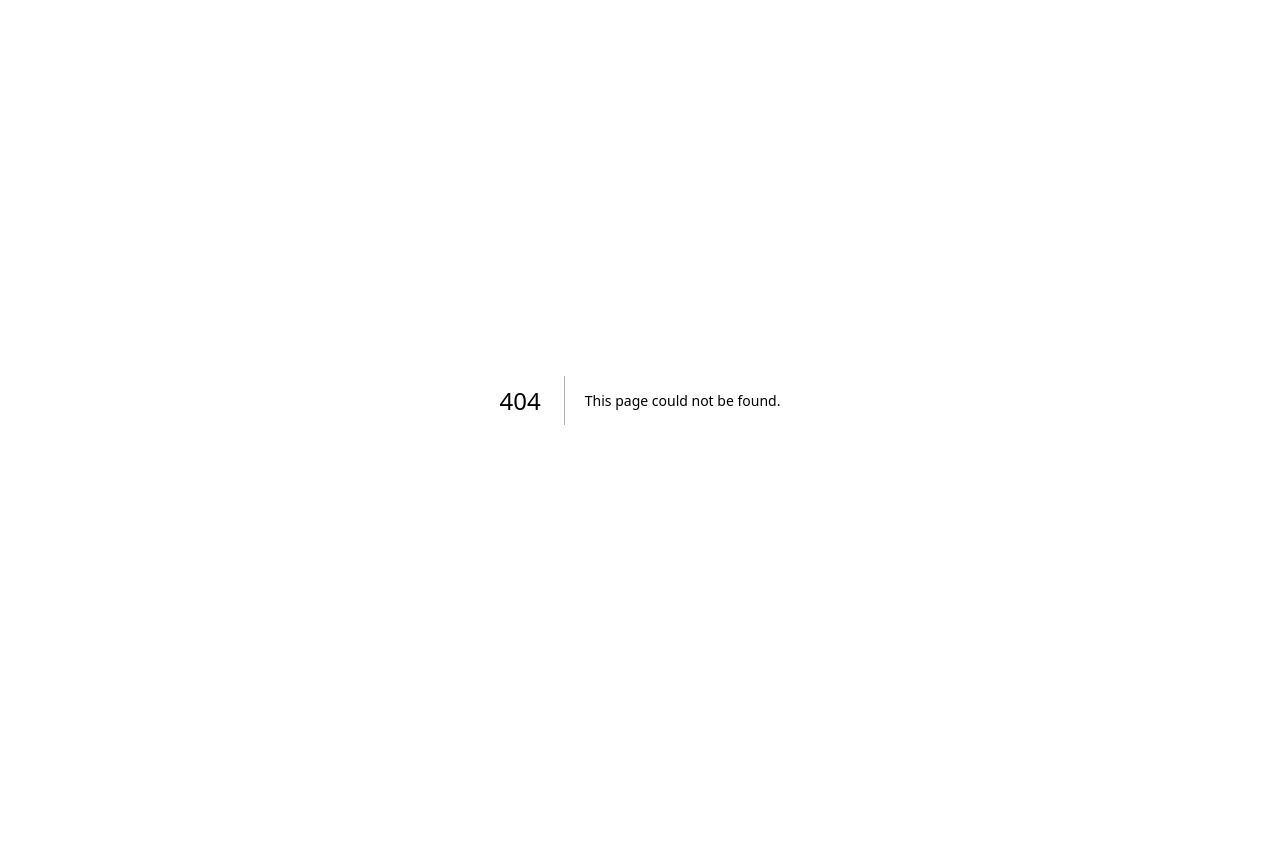
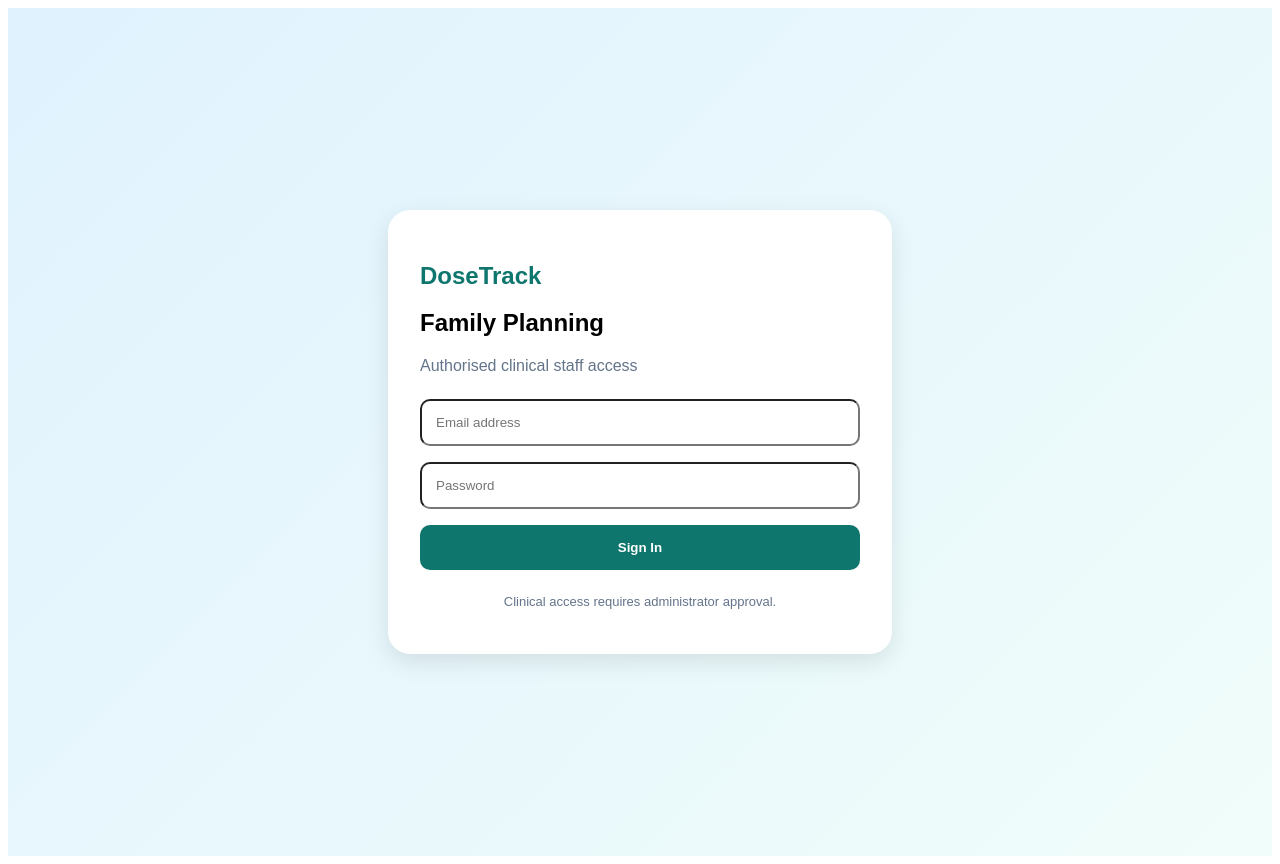
Before and after one commit to Siraajadams/Dosetracker, a Next.js app: page /family-planning/login in a window 1280 px wide. Before the commit this address had no page. Before the commit the page ends 800 px from the top, so only its background shows below. Built offline with nearby package versions, Linux system fonts and the light colour scheme; no server answers.

Commit message:
Create page.tsx

```diff
--- /dev/null
+++ b/app/family-planning/login/page.tsx
@@ -0,0 +1,119 @@
+
+"use client";
+
+import { useState } from "react";
+import { useRouter } from "next/navigation";
+import { supabase } from "@/lib/supabaseClient";
+
+export default function FamilyPlanningLogin() {
+  const router = useRouter();
+  const [email, setEmail] = useState("");
+  const [password, setPassword] = useState("");
+  const [loading, setLoading] = useState(false);
+  const [errorMessage, setErrorMessage] = useState("");
+
+  async function login(e: React.FormEvent<HTMLFormElement>) {
+    e.preventDefault();
+    setErrorMessage("");
+    setLoading(true);
+
+    try {
+      const { error } = await supabase.auth.signInWithPassword({
+        email: email.trim(),
+        password,
+      });
+
+      if (error) {
+        setErrorMessage(error.message);
+        return;
+      }
+
+      // The dashboard must independently verify
+      // approved Family Planning membership.
+      router.replace("/family-planning/dashboard");
+    } catch {
+      setErrorMessage("Unable to sign in. Please try again.");
+    } finally {
+      setLoading(false);
+    }
+  }
+
+  return (
+    <main style={{
+      minHeight: "100vh",
+      background: "linear-gradient(135deg,#e0f2fe,#f0fdfa)",
+      display: "flex",
+      alignItems: "center",
+      justifyContent: "center",
+      padding: 24,
+      fontFamily: "Arial,sans-serif"
+    }}>
+      <section style={{
+        width: "100%",
+        maxWidth: 440,
+        background: "#fff",
+        borderRadius: 22,
+        padding: 32,
+        boxShadow: "0 8px 25px rgba(0,0,0,.10)"
+      }}>
+        <h1 style={{ color: "#0f766e", marginBottom: 6 }}>
+          DoseTrack
+        </h1>
+        <h2>Family Planning</h2>
+        <p style={{ color: "#64748b" }}>
+          Authorised clinical staff access
+        </p>
+
+        <form onSubmit={login}
+          style={{ display: "grid", gap: 16, marginTop: 24 }}>
+          <input
+            type="email"
+            placeholder="Email address"
+            autoComplete="email"
+            required
+            value={email}
+            onChange={e => setEmail(e.target.value)}
+            style={{ padding: 14, borderRadius: 10 }}
+          />
+
+          <input
+            type="password"
+            placeholder="Password"
+            autoComplete="current-password"
+            required
+            value={password}
+            onChange={e => setPassword(e.target.value)}
+            style={{ padding: 14, borderRadius: 10 }}
+          />
+
+          {errorMessage && (
+            <p role="alert" style={{ color: "#b91c1c" }}>
+              {errorMessage}
+            </p>
+          )}
+
+          <button type="submit" disabled={loading}
+            style={{
+              padding: 15,
+              background: "#0f766e",
+              color: "white",
+              border: 0,
+              borderRadius: 10,
+              fontWeight: 700
+            }}>
+            {loading ? "Signing in..." : "Sign In"}
+          </button>
+        </form>
+
+        <p style={{
+          marginTop: 24,
+          fontSize: 13,
+          color: "#64748b",
+          textAlign: "center"
+        }}>
+          Clinical access requires administrator approval.
+        </p>
+      </section>
+    </main>
+  );
+}
```
